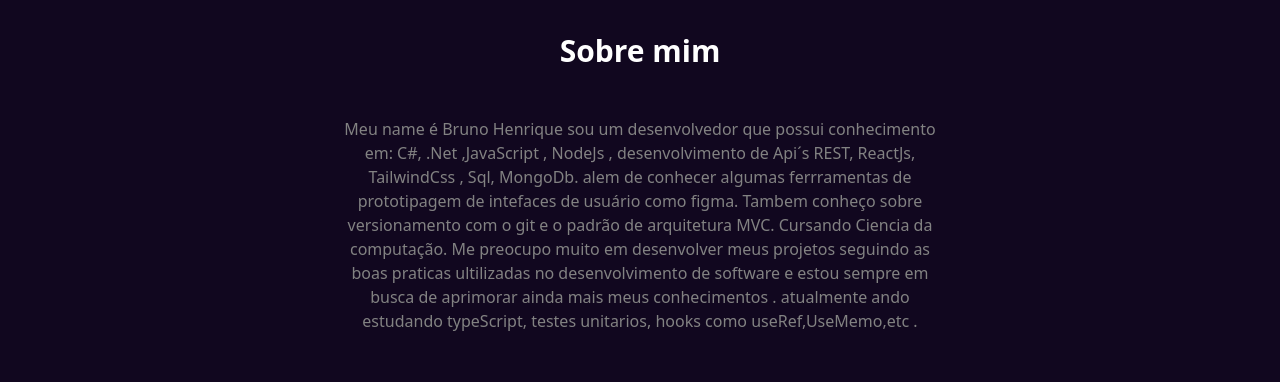
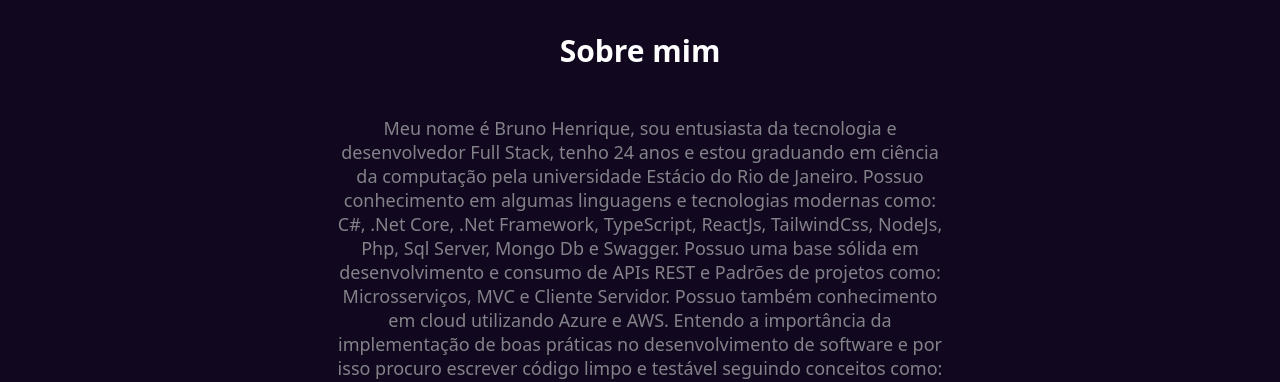
Before and after one commit to Bruno02199rj/portf-lio, a React (Vite) app: page / in a window 1280 px wide. Shown: the part 401-783 px from the top of the page. Built offline with nearby package versions, Linux system fonts and the light colour scheme.

Commit message:
update over me

```diff
--- a/src/App.jsx
+++ b/src/App.jsx
@@ -127,7 +127,7 @@ function App() {
       stackName:['• REACT JS',' • TAILWINDCSS',' • FIGMA','• NODEJS', ],
       image: Portifolio,
       url: PortifolioDemo,
-      repo: "https://github.com/Bruno02199rj/GetRep",
+      repo: "https://github.com/Brun  o02199rj/GetRep",
       project: "brunohenrique.vercel.app",
     }
   ];
@@ -174,7 +174,7 @@ function App() {
             {" "}
           </div>
 
-          <div id="sobre" className="h-max  mt-[22rem]  w-full flex text-center  justify-center lg:mt-64   ">
+          <div id="sobre" className="h-max  mt-[22rem]   w-full flex text-center  justify-center lg:mt-64   ">
             <div
               data-aos="fade-right"
               className=" aling-center  px-4 sm:w-full lg:w-1/2   "
@@ -183,16 +183,12 @@ function App() {
                 Sobre mim
               </h1>
 
-              <span  className="text-[#828282] leading-4  text-center text-1xl pt-12  ">
-                Meu name é Bruno Henrique sou um desenvolvedor que possui conhecimento em:
-                C#, .Net ,JavaScript , NodeJs , desenvolvimento de Api´s REST, ReactJs, TailwindCss , Sql, MongoDb.
-                alem de conhecer algumas  ferrramentas de prototipagem de intefaces de usuário como figma.
-                Tambem conheço sobre versionamento com o git e o padrão de arquitetura MVC.
-                Cursando Ciencia da computação. Me preocupo muito em desenvolver
-                meus projetos seguindo as boas praticas ultilizadas no
-                desenvolvimento de software e estou sempre em busca de aprimorar
-                ainda mais meus conhecimentos . atualmente ando estudando
-                typeScript, testes unitarios, hooks como useRef,UseMemo,etc .
+              <span  className="text-[#828288] leading-4  text-center text-lg pt-12  ">
+Meu nome é Bruno Henrique, sou entusiasta da tecnologia e desenvolvedor Full Stack, tenho 24 anos e estou graduando em ciência da computação pela universidade Estácio do Rio de Janeiro. Possuo conhecimento em algumas linguagens e tecnologias modernas como:
+C#, .Net Core,  .Net Framework, TypeScript, ReactJs, TailwindCss, NodeJs, Php, Sql Server, Mongo Db e Swagger. Possuo uma base sólida em desenvolvimento e consumo de APIs REST e Padrões de projetos como: Microsserviços, MVC e Cliente Servidor. Possuo também conhecimento em cloud utilizando Azure e AWS.
+Entendo a importância da implementação de boas práticas no desenvolvimento de software e por isso procuro escrever código limpo e testável seguindo conceitos como: SOLID, Clean Code, Test Driven Development, atualmente estou estudando teste unitários, Docker, KISS, CI/CD entre outros.
+Estou preparado para contribuir com o time, absorver conhecimento, me desenvolver como profissional.
+
               </span>
             </div>
           </div>
```
